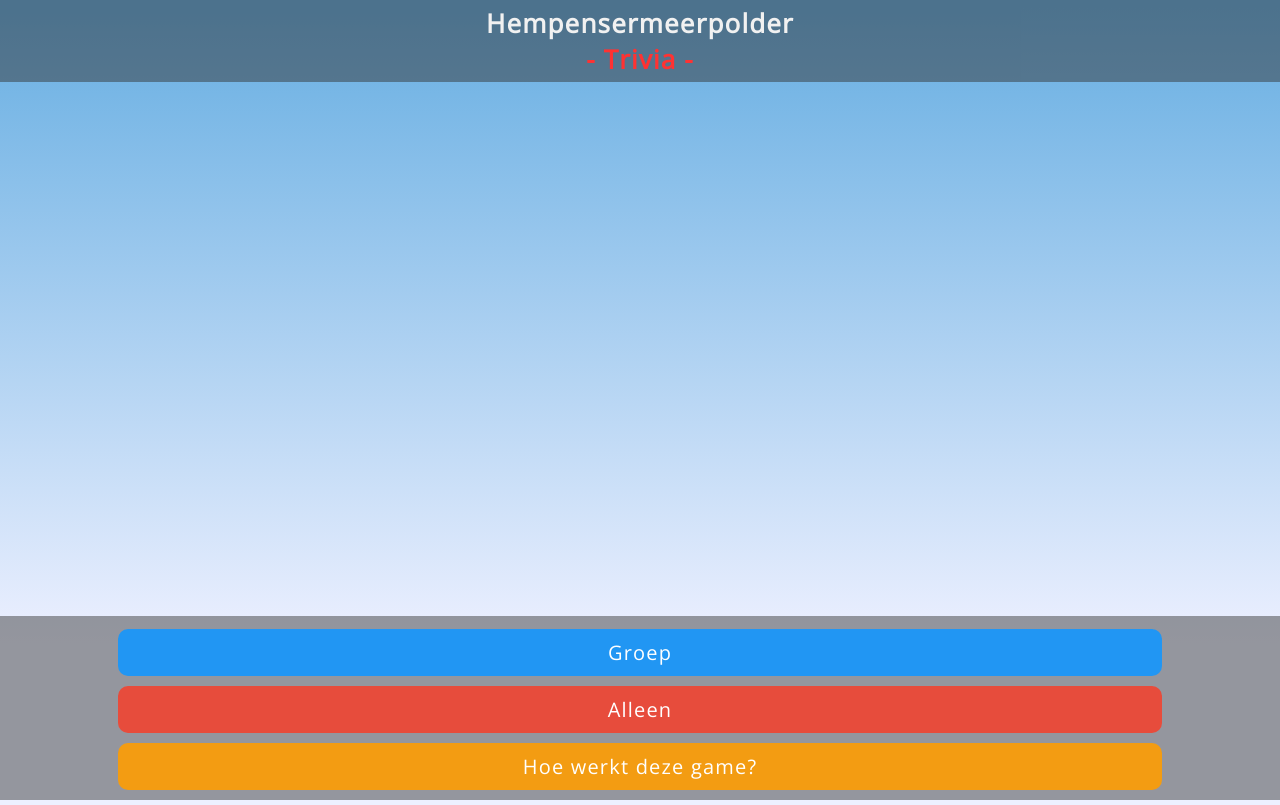
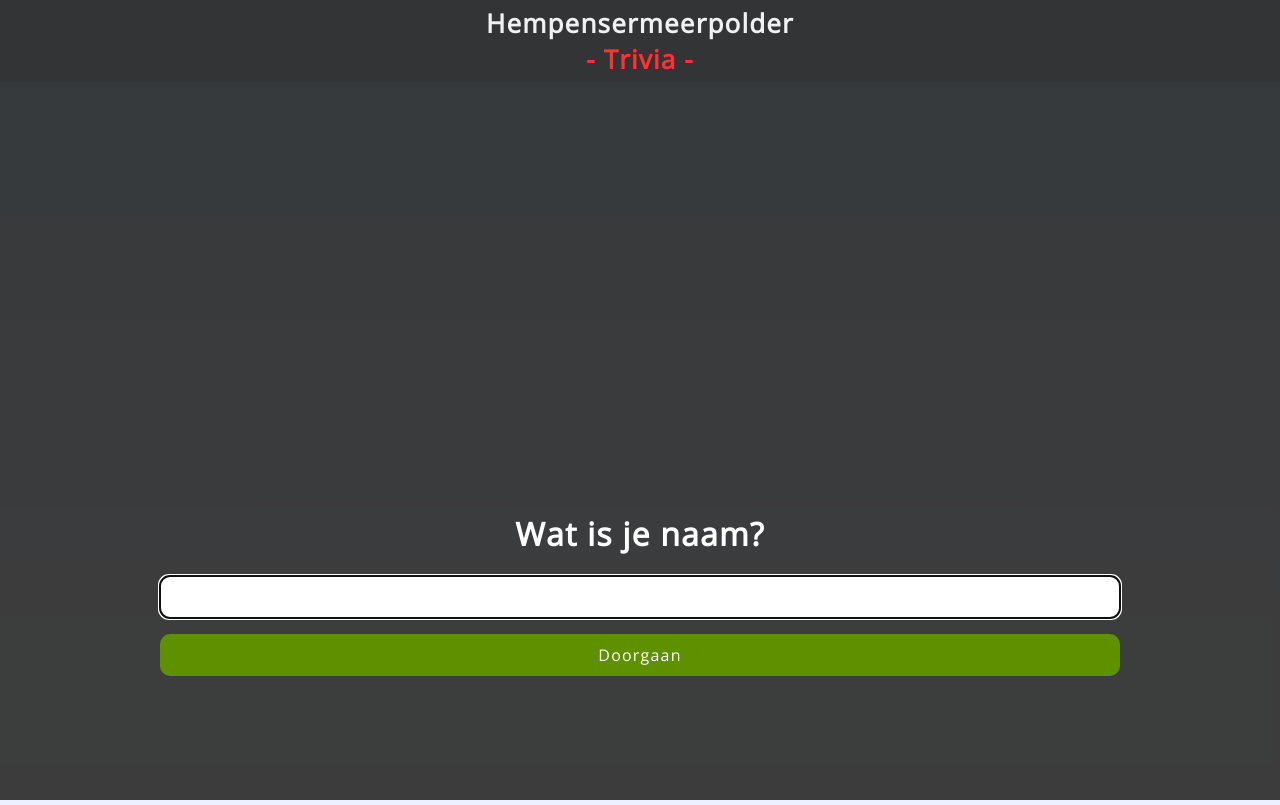
Before and after one commit to Valesco/nofcom-hemp-app, a PHP site: page / in a window 1280 px wide. Run offline with PHP 8.4, Linux system fonts and the light colour scheme.

Commit message:
Steentexturen molen model aangepast. Basis gebruiker en groepensysteem aangelegd met de bijbehorende styling.

```diff
--- a/controller.php
+++ b/controller.php
@@ -1,27 +1,34 @@
 <?php
+    if(session_id() == '' || !isset($_SESSION)) {
+        session_start();
+    }
+
     if (isset($_GET['function'])) {
         if ($_GET['function'] == "validate") {
             validateAnswer();
         } else if ($_GET['function'] == "getQandA") {
             getQuestionAndAnswers();
         } else if ($_GET['function'] == "getUserProgress") {
-            if(isset($_SESSION['user_game'])) {
+            if(isset($_SESSION['user_id'])) {
                 getUserProgress();
             } else {
-                createUser();
+                echo "new_user";
             }
+        } else if ($_GET['function'] == "newUser") {
+            createUser();
         }
     }
 
     function getUserProgress() {
         $mysqli = new mysqli("localhost", "root", "", "hemp_app_db");
-
         mysqli_close($mysqli);
     }
 
     function createUser() {
         $mysqli = new mysqli("localhost", "root", "", "hemp_app_db");
-
+        $user_name = $mysqli->real_escape_string($_GET['username']);
+        $query = "INSERT INTO users (user_name, group_id, 0, time_created) VALUES ()";
+        $_SESSION["user_id"] = 0;
         mysqli_close($mysqli);
     }
 
--- a/css/stylesheet.css
+++ b/css/stylesheet.css
@@ -247,6 +247,7 @@ body {
 }
 
 .chosen_button {
+    cursor:pointer;
     background-color: #3ca8e7;
     color: white;
     border: none;
@@ -501,3 +502,93 @@ body {
 #container canvas {
     height:40% !important;
 }
+
+.lobby_container {
+    display:none;
+}
+
+.lobby {
+    margin: 0 auto;
+    margin-top: 18%;
+    width: 85%;
+    padding: 10px;
+}
+
+.lobby h1 {
+    color:white;
+    font-size: 20px;
+    text-align: center;
+}
+
+.lobby_item_list {
+    background-color: rgba(255, 255, 255, 0.73);
+    display: inline-block;
+    overflow: auto;
+    width: 100%;
+    height: 230px;
+    border-radius: 10px;
+}
+
+.lobby_item {
+    width: 80%;
+    padding: 10px;
+    font-size: 18px;
+    margin: 0 auto;
+    margin-top: 10px;
+    margin-bottom: 10px;
+    background-color: #3ca8e7;
+    border-radius: 10px;
+    color: white;
+    text-align: center;
+}
+
+#chosen_new_group {
+    background-color:#5e9000;
+    width: 100%;
+}
+
+.chosen_menu {
+    background-color:#e74c3c;
+    width: 100%;
+}
+
+.dark_overlay {
+    z-index:999;
+    position: absolute;
+    top: 0;
+    margin: 0;
+    width: 100%;
+    height: 100%;
+    background-color: rgba(51, 51, 51, 0.95);
+}
+
+.new_user_prompt {
+    margin: 0 auto;
+    margin-top: 40%;
+    text-align: center;
+    width: 75%;
+}
+
+.new_user_prompt h1 {
+    color:white;
+}
+
+.new_user_prompt input {
+    height: 42px;
+    width: 100%;
+    text-align: center;
+    font-size: 22px;
+    border-radius: 10px;
+    margin: 0px;
+    padding: 0px;
+    border: none;
+}
+
+#chosen_username {
+    background-color:#5e9000;
+    width:100%;
+}
+
+.about_container {
+    display:none;
+}
--- a/index.php
+++ b/index.php
@@ -19,6 +19,43 @@
     </head>
     <body>
         <div class="main_content">
+            <div class="dark_overlay lobby_container">
+                <div class="lobby">
+                    <h1>In welke groep zit je?</h1>
+                    <div class="lobby_item_list">
+                        <div class="lobby_item" id="lobby_0">Testgroepsnaam</div>
+                        <div class="lobby_item" id="lobby_0">Testgroepsnaam</div>
+                        <div class="lobby_item" id="lobby_0">Testgroepsnaam</div>
+                        <div class="lobby_item" id="lobby_0">Testgroepsnaam</div>
+                        <div class="lobby_item" id="lobby_0">Testgroepsnaam</div>
+                        <div class="lobby_item" id="lobby_0">Testgroepsnaam</div>
+                        <div class="lobby_item" id="lobby_0">Testgroepsnaam</div>
+                        <div class="lobby_item" id="lobby_0">Testgroepsnaam</div>
+                        <div class="lobby_item" id="lobby_0">Testgroepsnaam</div>
+                        <div class="lobby_item" id="lobby_0">Testgroepsnaam</div>
+                    </div>
+                    <div class="chosen_button" id="chosen_new_group">
+                        <p>Nieuwe groep aanmaken</p>
+                    </div>
+                    <div class="chosen_button chosen_menu">
+                        <p>Terug naar menu</p>
+                    </div>
+                </div>
+            </div>
+            <div class="dark_overlay new_user_prompt_container">
+                <div class="new_user_prompt">
+                    <h1>Wat is je naam?</h1>
+                    <input id="username" type="text" name="username">
+                    <div class="chosen_button" id="chosen_username">
+                        <p>Doorgaan</p>
+                    </div>
+                </div>
+            </div>
+            <div class="dark_overlay about_container">
+                <div class="chosen_button chosen_menu">
+                    <p>Terug naar menu</p>
+                </div>
+            </div>
             <div class="chosen_container">
                 <div id="chosen_answer">
                     <p id="chosen_answer_question">Je gekozen antwoord is:</p>
--- a/script/main.js
+++ b/script/main.js
@@ -144,6 +144,9 @@ window.onload = function() {
 	var current_randomized_category;
 	var current_category_id = Math.floor(Math.random() * 1) + 0;
 
+	document.getElementsByClassName("main_menu_container")[0].style.display="none";
+	document.getElementById("username").focus();
+
 	document.getElementById("alone").onclick = function() {
 		//fillQuestions();
 		//hideMainMenuShowQandA();
@@ -151,8 +154,24 @@ window.onload = function() {
 	}
 
 	document.getElementById("group").onclick = function() {
-		//hideMainMenuShowQandA();
-		fillQuestions();
+		getGroups();
+	}
+
+	document.getElementById("expl").onclick = function() {
+		document.getElementsByClassName("about_container")[0].style.display="block";
+	}
+
+	document.getElementsByClassName("chosen_menu")[0].onclick = function() {
+		document.getElementsByClassName("main_menu_container")[0].style.display="block";
+		document.getElementsByClassName("category_container")[0].style.display="none";
+		document.getElementsByClassName("question_container")[0].style.display="none";
+		document.getElementsByClassName("new_user_prompt_container")[0].style.display="none";
+		document.getElementsByClassName("lobby_container")[0].style.display="none";
+	}
+
+	document.getElementById("chosen_username").onclick = function() {
+		document.getElementsByClassName("main_menu_container")[0].style.display="block";
+		document.getElementsByClassName("new_user_prompt_container")[0].style.display="none";
 	}
 
 	function hideMainMenuShowQandA() {
@@ -164,6 +183,12 @@ window.onload = function() {
 	function hideQandAShowMainMenu() {
 		document.getElementsByClassName("main_menu_container")[0].style.display="block";
 		document.getElementsByClassName("question_container")[0].style.display="none";
+	}
+
+	function getGroups() {
+		document.getElementsByClassName("main_menu_container")[0].style.display="none";
+		document.getElementsByClassName("lobby_container")[0].style.display="block";
+		console.log("Loading groups");
 	}
 
 	function emptyQuestionAnswers() {
```
Also changed, not shown: assets/models/mill/Brick_Antique_01.jpg, assets/models/mill/Wood_Cherry_Original.jpg, 3 other files.
